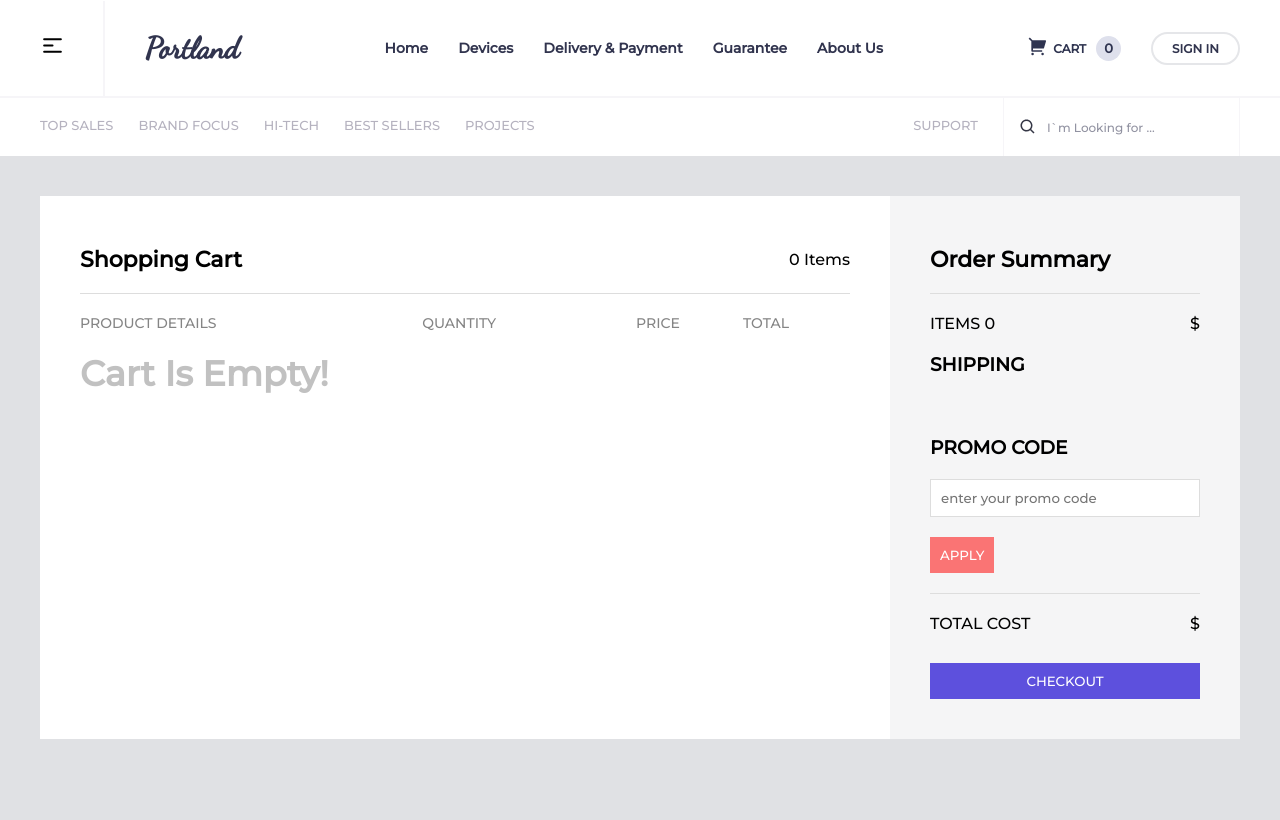
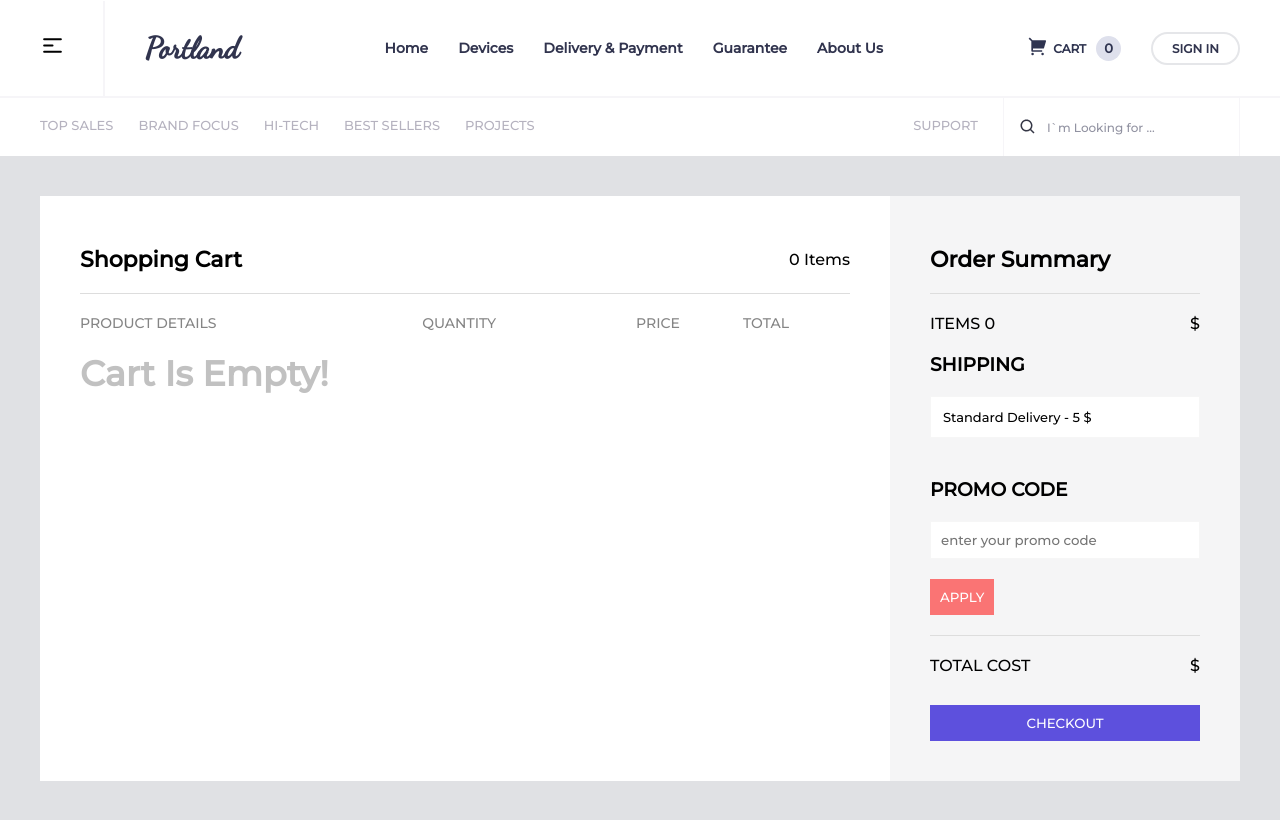
Before and after one commit to Cube00/portland-Ecommerce, a React (Create React App) app: page /cart in a window 1280 px wide. Built offline with nearby package versions, Linux system fonts and the light colour scheme.

Commit message:
finish card

```diff
--- a/src/assets/css/styles.css
+++ b/src/assets/css/styles.css
@@ -716,6 +716,7 @@ nav ul li a {
 }
 
 .inps {
+  position: relative;
   padding-bottom: 20px;
   margin-bottom: 20px;
 }
@@ -733,7 +734,7 @@ nav ul li a {
   margin: 0 0 20px;
   padding: 10px;
   background-color: #fff;
-  border: 1px solid#ddd;
+  border: 1px solid#f6f6f6;
   font-family: "Montserrat", sans-serif;
 }
 
@@ -758,3 +759,33 @@ nav ul li a {
   outline: none;
   cursor: pointer;
 }
+
+.ship-type {
+  padding: 12px;
+  background-color: #fff;
+  font-family: "Montserrat", sans-serif;
+  font-size: 13px;
+  border: 1px solid#f6f6f6;
+  cursor: pointer;
+}
+
+.drop-down {
+  display: none;
+  position: absolute;
+  background-color: #fff;
+  width: 100%;
+  z-index: 2;
+}
+
+.dropped {
+  display: block;
+}
+
+.cat-del {
+  padding: 10px;
+  font-family: "Montserrat", sans-serif;
+  background-color: #f6f6f6;
+  font-size: 13px;
+  border-bottom: 1px solid#eee;
+  cursor: pointer;
+}
--- a/src/pages/cart.js
+++ b/src/pages/cart.js
@@ -1,8 +1,13 @@
+import { useState } from "react";
 import { connect } from "react-redux";
 import { AiOutlinePlus, AiOutlineMinus } from "react-icons/ai";
 import { REMOVE_ITEM, INCREASE, DECREASE } from "../reducers/action";
 
 const Cart = ({ state, remove, increase, decrease }) => {
+  const [drop, setDrop] = useState(false);
+  const [del, setDel] = useState("Standard Delivery - 5 $");
+  const [priceDel, setPriceDel] = useState(5);
+
   const { cart } = state;
   return (
     <div className="cart-content">
@@ -46,7 +51,7 @@ const Cart = ({ state, remove, increase, decrease }) => {
                   <h2>${cartItem.price}</h2>
                 </div>
                 <div className="prod-inf x-sp">
-                  <h2>${cartItem.price * cartItem.amount}</h2>
+                  <h2>${(cartItem.price * cartItem.amount).toFixed(2)}</h2>
                 </div>
               </div>
             );
@@ -62,13 +67,52 @@ const Cart = ({ state, remove, increase, decrease }) => {
           <span>
             $
             {cart.length > 0 &&
-              cart.reduce((acc, curr) => {
-                return (acc += curr.price * curr.amount);
-              }, 0)}
+              cart
+                .reduce((acc, curr) => {
+                  return (acc += curr.price * curr.amount);
+                }, 0)
+                .toFixed(2)}
           </span>
         </div>
         <div className="inps">
           <h3>SHIPPING</h3>
+          <div
+            onClick={() => {
+              if (drop === false) {
+                setDrop(true);
+              } else {
+                setDrop(false);
+              }
+            }}
+            className="ship-type"
+          >
+            <span>{del}</span>
+          </div>
+          <div
+            onClick={() => {
+              setDrop(false);
+            }}
+            className={drop ? "drop-down dropped" : "drop-down"}
+          >
+            <div
+              className="cat-del"
+              onClick={() => {
+                setDel("Standard Delivery - 5 $");
+                setPriceDel(5);
+              }}
+            >
+              Standard Delivery - 5 $
+            </div>
+            <div
+              className="cat-del"
+              onClick={() => {
+                setDel("Premium Delivery - 10 $");
+                setPriceDel(10);
+              }}
+            >
+              Premium Delivery - 10 $
+            </div>
+          </div>
         </div>
         <div className="inps bordered">
           <h3>PROMO CODE</h3>
@@ -83,9 +127,12 @@ const Cart = ({ state, remove, increase, decrease }) => {
         <div className="total-cost">
           <span>TOTAL COST</span>$
           {cart.length > 0 &&
-            cart.reduce((acc, curr) => {
-              return (acc += curr.price * curr.amount);
-            }, 0)}
+            cart
+              .reduce((acc, curr) => {
+                console.log(acc);
+                return (acc += curr.price * curr.amount);
+              }, priceDel)
+              .toFixed(2)}
         </div>
         <button className="checkout">CHECKOUT</button>
       </div>
```
